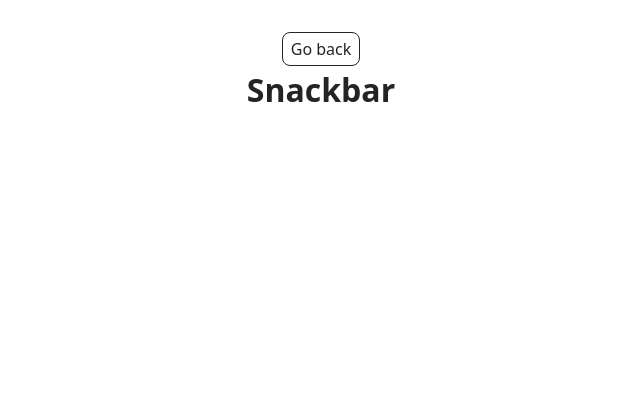
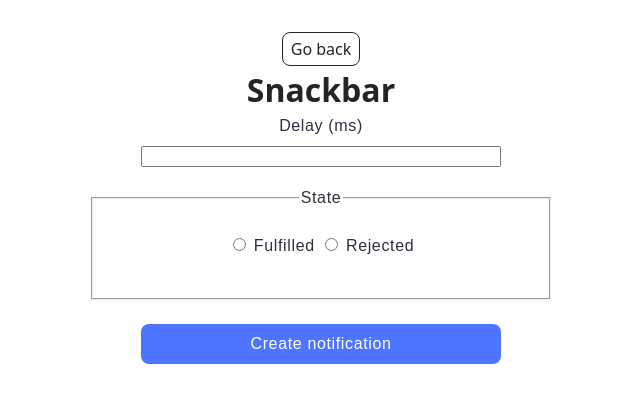
Before and after one commit to NataliaFiltanovych/goit-js-hw-10, a website built with Vite: page src/2-snackbar.html in a window 1280 px wide. Shown: the whole page, without its empty margins (319-959 px from the left). Built offline with nearby package versions, Linux system fonts and the light colour scheme.

Commit message:
update 2-snackbar.html and js and css

```diff
--- a/src/2-snackbar.html
+++ b/src/2-snackbar.html
@@ -12,6 +12,27 @@
       <div class="container">
         <a class="back-link" href="./index.html">Go back</a>
         <h1 class="main-title">Snackbar</h1>
+
+        <form class="form">
+          <label class="field-number">
+            Delay (ms)
+            <input type="number" name="delay" required />
+          </label>
+
+          <fieldset class="form-fieldset">
+            <legend>State</legend>
+            <label>
+              <input type="radio" name="state" value="fulfilled" required />
+              Fulfilled
+            </label>
+            <label>
+              <input type="radio" name="state" value="rejected" required />
+              Rejected
+            </label>
+          </fieldset>
+
+          <button class="form-btn" type="submit">Create notification</button>
+        </form>
       </div>
     </main>
     <script type="module" src="./js/2-snackbar.js"></script>
--- /dev/null
+++ b/src/css/2-snackbar.css
@@ -0,0 +1,54 @@
+.form {
+  display: flex;
+  flex-direction: column;
+  align-items: center;
+}
+.field-number {
+  display: flex;
+  flex-direction: column;
+  gap: 8px;
+  width: 360px;
+  height: 72px;
+
+  font-family: 'Montserrat', sans-serif;
+  font-weight: 400;
+  font-size: 16px;
+  line-height: 1.5;
+  letter-spacing: 0.04em;
+  color: #2e2f42;
+}
+
+.form-fieldset {
+  width: 360px;
+  height: 78px;
+
+  padding: 24px 48px 8px;
+
+  font-family: 'Montserrat', sans-serif;
+  font-weight: 400;
+  font-size: 16px;
+  line-height: 1.5;
+  letter-spacing: 0.04em;
+  color: #2e2f42;
+
+  margin-bottom: 24px;
+}
+
+.form-btn {
+  width: 360px;
+  height: 40px;
+  border-radius: 8px;
+  background-color: #4e75ff;
+  border: none;
+
+  font-family: 'Montserrat', sans-serif;
+  font-weight: 500;
+  font-size: 16px;
+  line-height: 1.5;
+  letter-spacing: 0.04em;
+  color: #fff;
+}
+
+.form-btn:hover {
+  background-color: #6c8cff;
+}
--- a/src/css/styles.css
+++ b/src/css/styles.css
@@ -15,3 +15,4 @@
 @import url('./badges.css');
 @import url('./back-link.css');
 @import url('./1-timer.css');
+@import url('./2-snackbar.css');
--- a/src/js/1-timer.js
+++ b/src/js/1-timer.js
@@ -28,7 +28,6 @@ const calendar = flatpickr(refs.picker, {
 
     if (userSelectedDate <= new Date()) {
       iziToast.show({
-        // title: 'Hey',
         message: 'Please choose a date in the future',
         messageColor: 'white',
         color: 'red',
--- a/src/js/2-snackbar.js
+++ b/src/js/2-snackbar.js
@@ -1 +1,38 @@
-console.log('Snackbar');
+import iziToast from 'izitoast';
+import 'izitoast/dist/css/iziToast.min.css';
+
+const form = document.querySelector('form');
+
+form.addEventListener('submit', e => {
+  e.preventDefault();
+  const delay = e.target.elements.delay.value;
+  const state = e.target.elements.state.value;
+
+  const promise = new Promise((res, rej) => {
+    setTimeout(() => {
+      if (state === 'fulfilled') {
+        res(delay);
+      } else {
+        rej(delay);
+      }
+    }, delay);
+  });
+
+  promise
+    .then(delay => {
+      iziToast.show({
+        message: `✅ Fulfilled promise in ${delay}ms`,
+        messageColor: 'white',
+        color: 'green',
+        position: 'topRight',
+      });
+    })
+    .catch(delay => {
+      iziToast.show({
+        message: `❌ Rejected promise in ${delay}ms`,
+        messageColor: 'white',
+        color: 'red',
+        position: 'topRight',
+      });
+    });
+});
```
